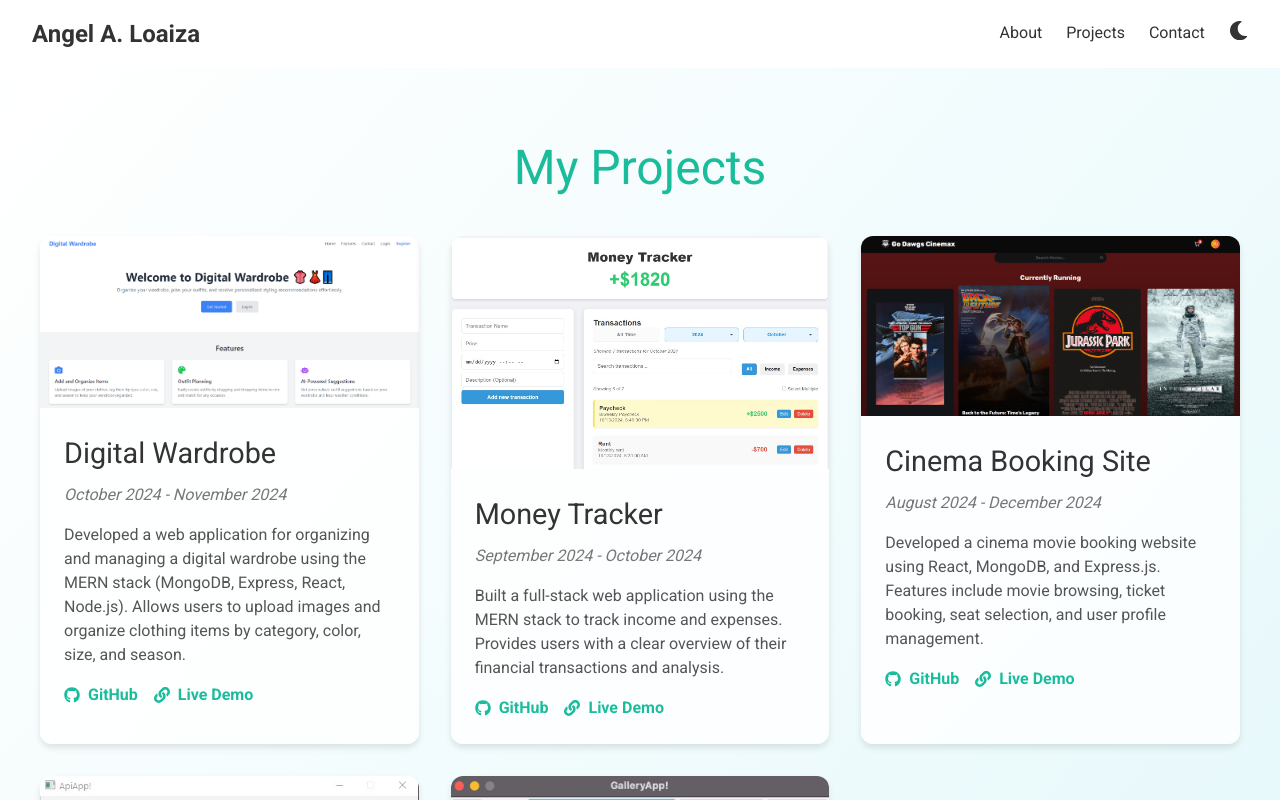
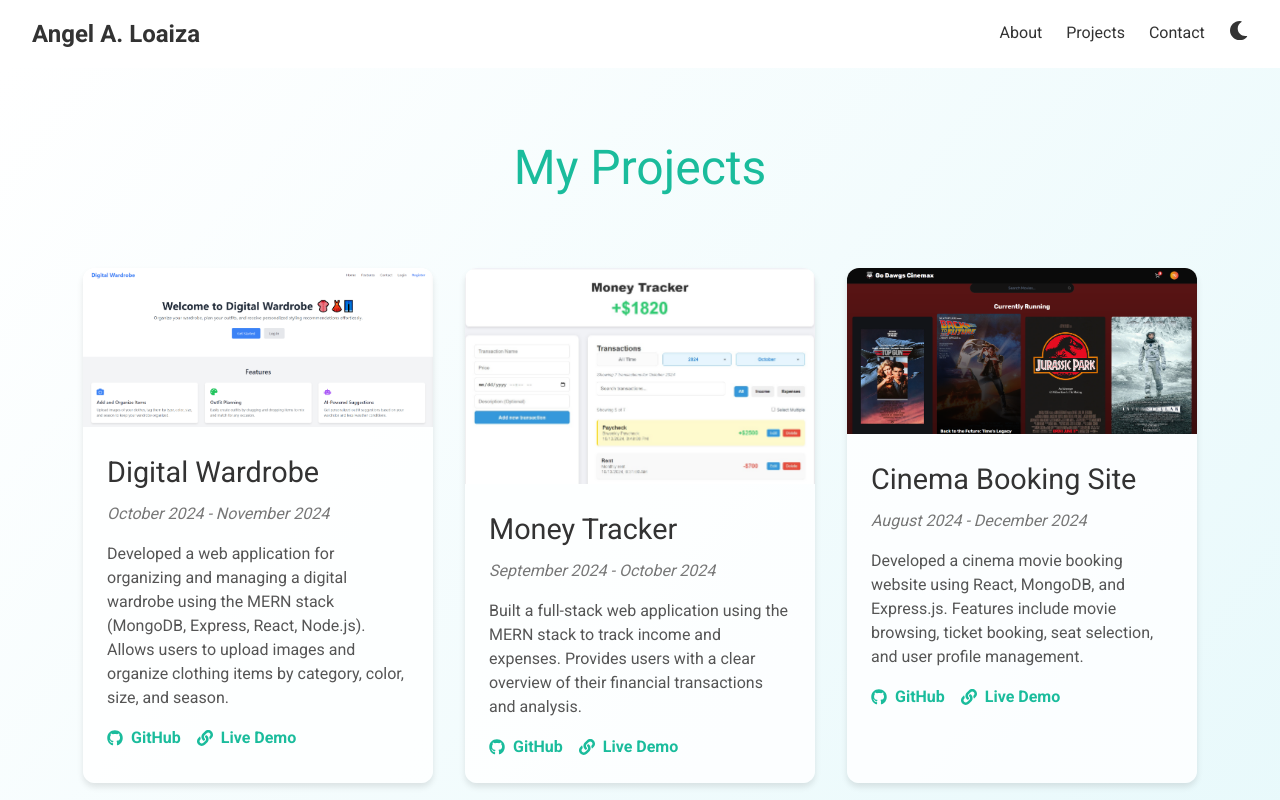
Before and after one commit to aal51282/aal51282.github.io, a Next.js app: page /projects in a window 1280 px wide. Shown: the top 800 px of the page. Built offline with nearby package versions, Linux system fonts and the light colour scheme; a web font is replaced by a local one.

Commit message:
Centered cards and made them immediately load.

```diff
--- a/src/app/projects/page.tsx
+++ b/src/app/projects/page.tsx
@@ -81,13 +81,27 @@
       <main className={styles.main}>
         <section className={styles.projectsPage}>
           <h1 className={styles.title}>My Projects</h1>
-          <div className={styles.projectsContainer}>
+          <div style={{
+            maxWidth: '1200px',
+            margin: '0 auto',
+            padding: '2rem'
+          }}>
+            <div style={{
+              display: 'flex',
+              flexWrap: 'wrap',
+              gap: '2rem',
+              justifyContent: 'center'
+            }}>
               {projects.map((project, index) => (
                 <div
                   key={index}
                   className={styles.projectCard}
                   data-aos="fade-up"
                   data-aos-delay={index * 200}
+                  style={{
+                    width: '350px',
+                    flex: '0 0 350px'
+                  }}
                 >
                   <Image
                     src={project.image}
@@ -116,6 +130,7 @@
                 </div>
               ))}
             </div>
+          </div>
         </section>
       </main>
       <Footer />
```
Lines whose indentation alone changed are shown as unchanged.
